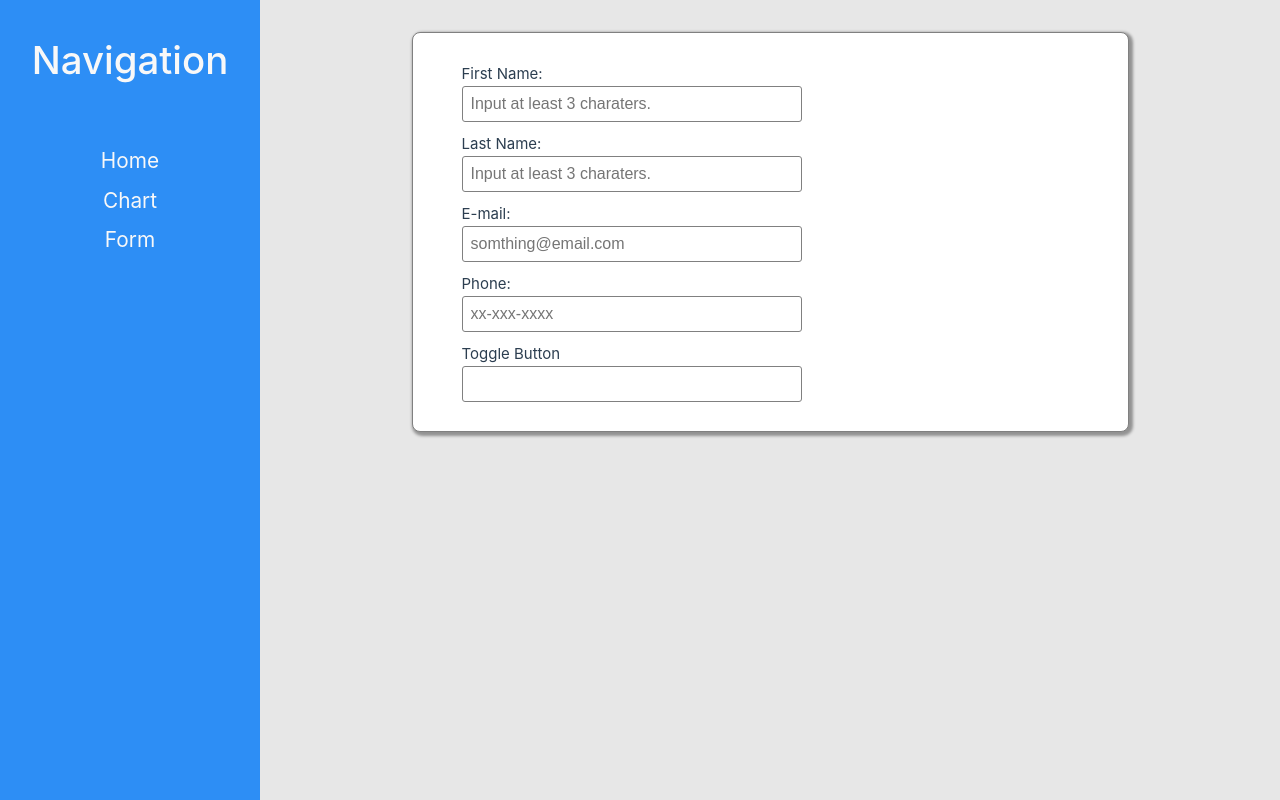
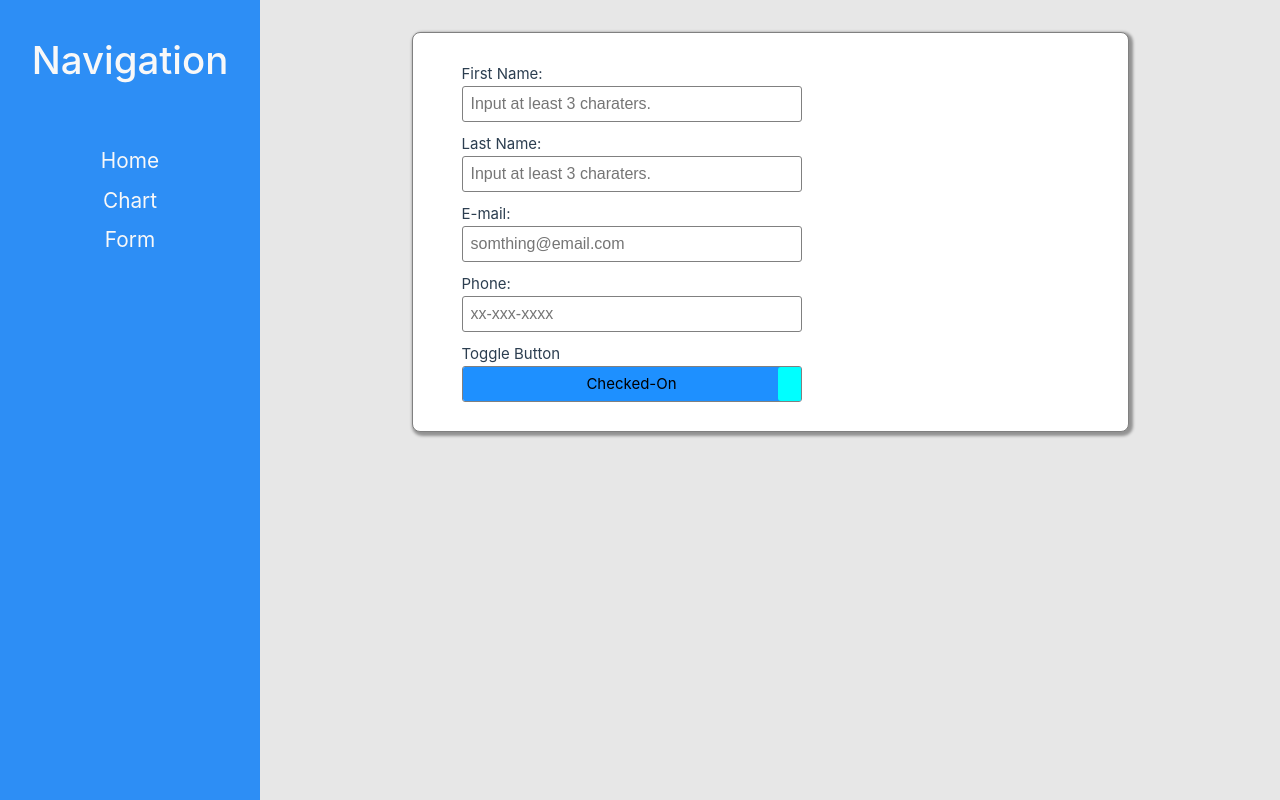
Before and after one commit to YSHgroup/vue3-bar-chart, a Vue app: page /form in a window 1280 px wide. Built offline with nearby package versions, Linux system fonts and the light colour scheme.

Commit message:
Create toggle btn

```diff
--- a/src/components/form/ProfileForm.vue
+++ b/src/components/form/ProfileForm.vue
@@ -4,12 +4,18 @@ import { string } from 'yup'
 
 import InputField from './InputField.vue'
 import SwitchToggleButton from './SwitchToggleButton.vue';
+import { ref, watch } from 'vue';
 
 const { value: firstName, errorMessage: firstNameError } = useField('firstName', string().required().min(3).label('First Name'));
 const { value: lastName, errorMessage: lastNameError } = useField('lastName', string().label('Last Name'));
 const { value: email, errorMessage: emailError } = useField('email', string().email().required().label('E-mail'));
 const { value: phone, errorMessage: phoneError } = useField('phone', string().label('Phone Number'));
 
+const checkToggle = ref(false)
+
+watch(checkToggle, () => {
+  console.log('check toggle -->', checkToggle.value)
+})
 </script>
 
 <template>
@@ -47,7 +53,13 @@ const { value: phone, errorMessage: phoneError } = useField('phone', string().la
       />
     </div>
     <div class="btn-selects">
-      <SwitchToggleButton />
+      <SwitchToggleButton
+        checked-msg="Checked-On"
+        un-checked-msg="Turned-Off"
+        checked-bg="dodgerBlue"
+        un-checked-bg="dodgerBlue"
+        v-model="checkToggle"
+      />
     </div>
   </div>
 </template>
--- a/src/components/form/SwitchToggleButton.vue
+++ b/src/components/form/SwitchToggleButton.vue
@@ -1,15 +1,45 @@
-<script setup lang="ts"></script>
+<script setup lang="ts">
+const props = defineProps({
+  checkedMsg: {
+    type: String,
+    required: true
+  },
+  unCheckedMsg: {
+    type: String,
+    required: true
+  },
+  checkedBg: {
+    type: String,
+    default: '#6868ff'
+  },
+  unCheckedBg: {
+    type: String,
+    default: '#cfcfcf'
+  }
+})
+
+const checkStatus = defineModel({default: false})
+</script>
 
 <template>
   <div class="toggle-btn">
     <label class="switch">
       <span role="label">Toggle Button</span>
-      <div class="toggle-box"></div>
+      <input type="checkbox" style="display: none;" v-model="checkStatus">
+      <div class="toggle-box" >
+        <div class="toggle-group" :class="{off: checkStatus}">
+          <span class="toggle-on" :style="{'--background-color': checkedBg}">{{ checkedMsg }}</span>
+          <span class="toggle-divider"></span>
+          <span class="toggle-off" :style="{'--background-color': unCheckedBg}">{{ unCheckedMsg }}</span>
+        </div>
+      </div>
     </label>
   </div>
 </template>
 
 <style scoped lang="scss">
+@use 'sass:color';
+
 .toggle-btn {
   padding: 5px;
   width: 350px;
@@ -21,6 +51,51 @@
     background-color: white;
     border: 1px solid grey;
     border-radius: 3px;
+    overflow: hidden;
+
+    .toggle-group {
+      position: relative;
+      display: flex;
+      width: 200%;
+      height: 100%;
+      color: black;
+      transition: 1s all;
+
+      %toggle-bar {
+        width: 50%;
+        height: 100%;
+        text-align: center;
+        align-content: center;
+        background-color: var(--background-color);
+      }
+
+      span {
+        display: block;
+      }
+      .toggle-divider {
+        position: absolute;
+        left: 50%;
+        transform: translateX(-50%);
+        width: 10%;
+        max-width: 46px;
+        height: 100%;
+        background-color: aqua;
+        border-radius: 3px
+      }
+      .toggle-on {
+        @extend %toggle-bar;
+        // color: white;
+      }
+      .toggle-off {
+        @extend %toggle-bar;
+        // color: grey;
+      }
+
+      &.off {
+        transform: translateX(-50%);
+        transition: .5s all;
+      }
+    }
   }
 }
 </style>
```
